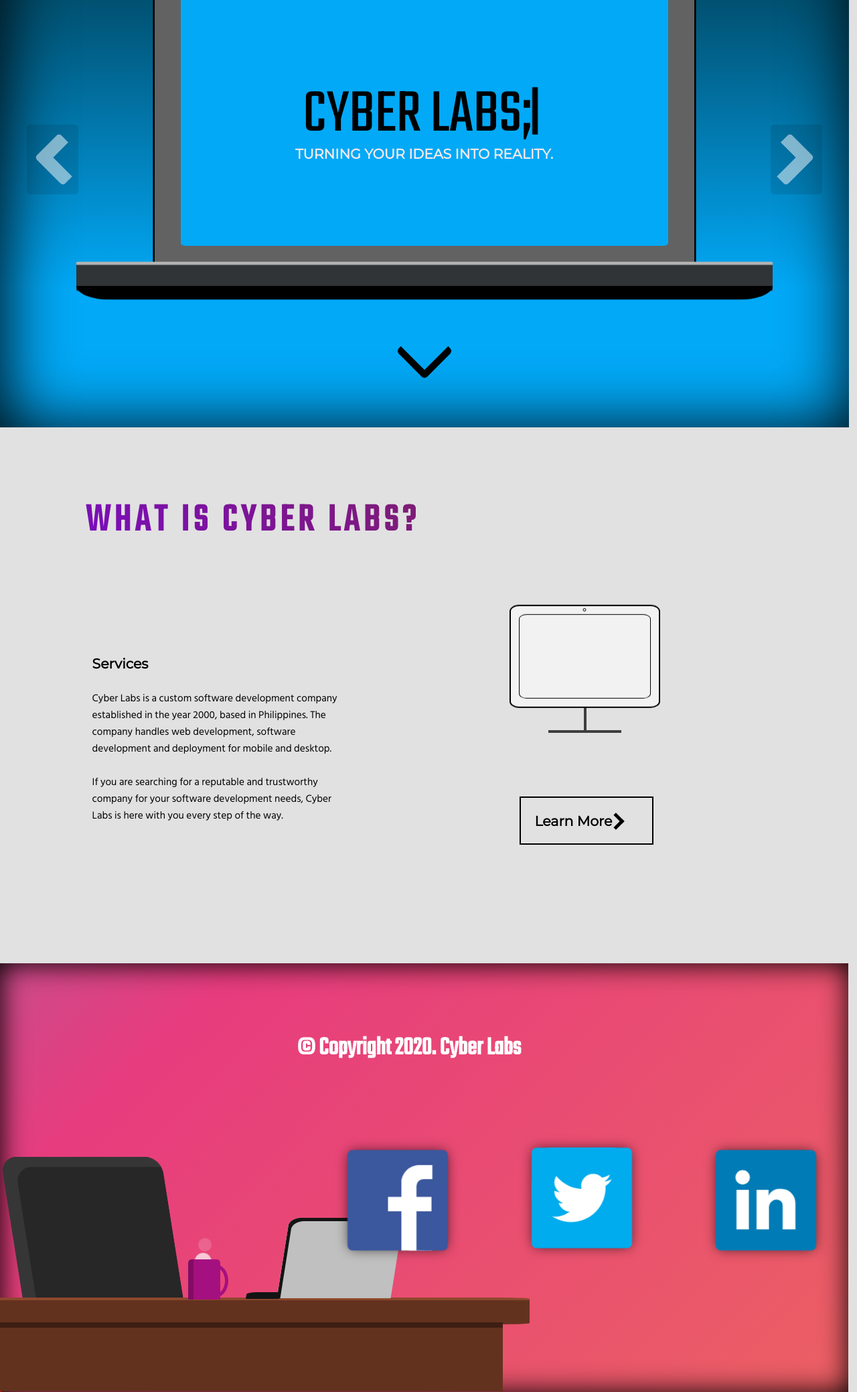
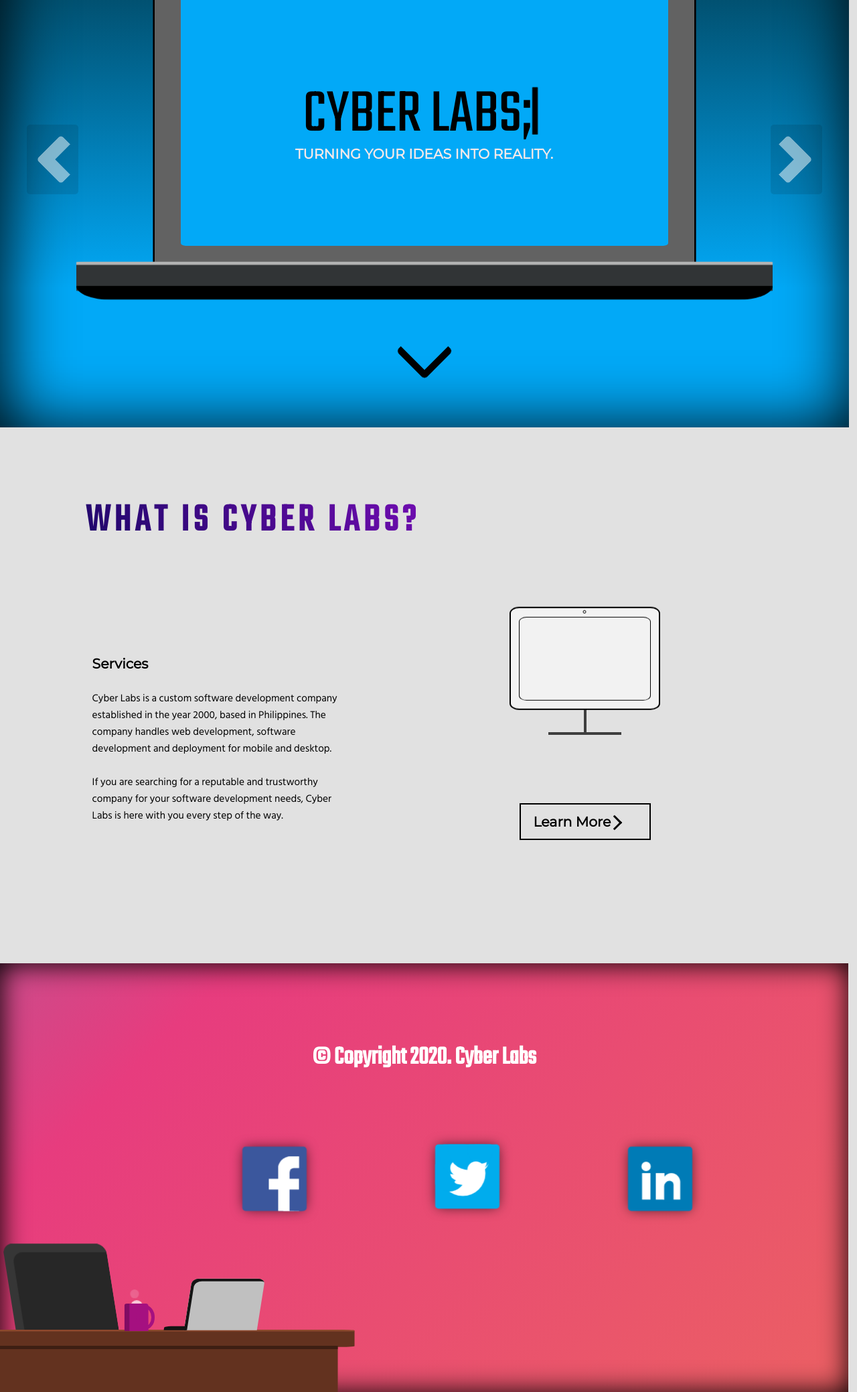
Before and after one commit to ChrisLedesma/Prelim-Proj, a PHP site: page / in a window 1280 px wide. Shown: the part 218-2296 px from the top of the page at 67% size. Run offline with PHP 8.4, Linux system fonts and the light colour scheme.

Commit message:
Add files via upload

```diff
--- a/css/style.css
+++ b/css/style.css
@@ -217,10 +216,11 @@ nav{
     cursor: pointer;
     background-color: rgba(0,0,0,0.1);
     color: white;
+    transition: all .5s ease;
 }
 .arrow-left{
     width: 2.5vw;
-    height: 5vh;
+    height: 2.5vw;
     border-top: 20px solid rgba(255, 255, 255, .5);
     border-left: 20px solid rgba(255, 255, 255,.5);
     transform: rotate(-45deg);
@@ -228,7 +228,7 @@ nav{
 }
 .arrow-right{
     width: 2.5vw;
-    height: 5vh;
+    height: 2.5vw;
     border-top: 20px solid rgba(255, 255, 255, .5);
     border-right: 20px solid rgba(255, 255, 255,.5);
     transform: rotate(45deg);
@@ -323,8 +417,8 @@ nav{
 }
 .content1-button{
     border: 2px solid black;
-    width: 100%;
-    height: 100%;
+    width: 15vw;
+    height: 4vw;
     position:relative;
     display: flex;
     flex-direction: row;
@@ -379,32 +474,29 @@ a{
     transition:all .6s ease;
   }
 .box1:hover .content1-button-arrow{
-    border-top: 5px solid rgba(255, 255, 255, 1);
-    border-right: 5px solid rgba(255, 255, 255,1);
+    border-top: .3vw solid rgba(255, 255, 255, 1);
+    border-right: .3vw solid rgba(255, 255, 255,1);
     transform: translateX(10px)rotate(45deg);
-    transition: .6s all ease;
   }
 .content1-button-arrow{
     width: 1vw;
     height: 1vw;
-    border-top: 5px solid rgba(0, 0, 0, 1);
-    border-right: 5px solid rgba(0, 0, 0,1);
+    border-top: .3vw solid rgba(0, 0, 0, 1);
+    border-right: .3vw solid rgba(0, 0, 0,1);
     transform: rotate(45deg);
     margin-top: .2vw;
     margin-right: 5vw;
+    transition: .6s all ease;
 }
-.content2-image{
-    border:0px solid red;
-    width: 22vw;
-    height: 52vh;
-    background-color: #3a3089;
-}
+
 /*footer*/
 .footer-whole-wrap{
     width: 100%;
     height: 80vh;
     display: flex;
     flex-direction: row;
+    justify-content: center;
+    align-items: center;
     background: linear-gradient(-45deg, #ee7752, #e73c7e, #23a6d5, #23d5ab);
     background-size: 400% 400%;
     box-shadow: inset 1px 1px 40px black;
@@ -416,27 +508,26 @@ a{
     display: flex;
     flex-direction: column;
     justify-content: flex-end;
-    border: 1px solid red;
-    transform: scale(1);
 }
 .footer-wrap{
-    width: 35%;
-    height: 100%;
+    height: 80vh;
     display: flex;
     flex-direction: column;
     justify-content: flex-end;
 }
 .footer-wrap2{
-    width: 65%;
-    height: 100%;
+    width: 100%;
+    height: 80vh;
     display: flex;
     flex-direction: column;
+    align-items: center;
 }
 .footer-header{
     width: 100%;
-    height: 25%;
+    height: 20vh;
     display: flex;
     flex-direction: row;
+    justify-content: center;
     align-items: flex-end;
     font-family: 'Teko', sans-serif;
     line-height: 3vw;
@@ -445,8 +536,8 @@ a{
     color: white;
 }
 .social-icons{
-    width: 100%;
-    height: 70%;
+    height: 40vh;
+    width: 50vw;
     display: flex;
     flex-direction: row;
     align-items: center;
@@ -454,101 +545,101 @@ a{
 }
 .chair{
     position: absolute;
-    width: 240px;
-    height: 250px;
+    width: 12vw;
+    height: 12.5vw;
     border-radius: 10%;
-    transform: skew(9deg, 0deg)translate(35px, -100px);
+    transform: skew(9deg, 0deg)translate(2vw, -4.8vw);
     background: #272727;
-    box-shadow: inset 20px 15px #363636;
+    box-shadow: inset 1vw 1vw #363636;
 }
 .table1{
     position: absolute;
-    width: 820px;
-    height: 36px;
-    border-top: 4px solid #8d482d;
+    width: 43vw;
+    height: 1.8vw;
+    border-top: .25vw solid #8d482d;
     background: #63321f;
     border-radius: 5%;
-    transform: translate(-30px,-100px);
+    transform: translate(-1.6vw,-5.25vw);
 }
 .table2{
     position: absolute;
-    width: 780px;
-    height: 95px;
-    border-top: 8px solid #3d1f13;
+    width: 41vw;
+    height: 5vw;
+    border-top: .4vw solid #3d1f13;
     background: #63321f;
-    transform: translateX(-30px);
+    transform: translateX(-1.6vw);
 }
 .cup{
     position: absolute;
-    width: 40px;
-    height: 60px;
+    width: 2.2vw;
+    height: 3.2vw;
     background: #A51080;
     border-left: 8px solid #810c64;
     border-top-left-radius: 10%;
     border-top-right-radius: 10%;
-    transform: translate(280px,-137px);
+    transform: translate(14.5vw,-7.1vw);
 }
 .cup-handle{
     position: absolute;
-    width: 30px;
-    height: 40px;
+    width: 1.4vw;
+    height: 2vw;
     border: 5px solid #A51080;
     border-radius: 50%;
-    transform: translate(300px,-140px);
+    transform: translate(15.86vw,-7.3vw);
 }
 .laptop-footer{
     position: absolute;
-    width: 170px;
-    height: 120px;
+    width: 8.5vw;
+    height: 6vw;
     border-top-left-radius: 10%;
     border-top-right-radius: 10%;
-    transform: skew(-9deg, 0deg)translate(400px, -139px);
+    transform: skew(-9deg, 0deg)translate(20.8vw, -7.2vw);
     background: #C0C0C0;
-    box-shadow: inset 5px 5px #141414;
+    box-shadow: inset .35vw .3vw #141414;
 }
 .laptop-body-footer{
     position: absolute;
-    width: 50px;
-    height: 10px;
+    width: 2.6vw;
+    height: .5vw;
     border-top-left-radius: 30%;
     background: #141414;
-    transform: skew(-9deg, 0deg)translate(345px, -138px);
+    transform: skew(-9deg, 0deg)translate(18vw, -7.2vw);
 }
 .smoke{
     position: absolute;
-    width: 25px;
-    height: 25px;
+    width: 1.4vw;
+    height: 1.4vw;
     border-radius: 50%;
     background: white;
-    transform: translate(284px,-150px);
+    transform: translate(15.3vw,-7.4vw);
     animation: smoke 3s infinite;
 }
 .smoke2{
     position: absolute;
-    width: 10px;
-    height: 10px;
+    width: .6vw;
+    height: .6vw;
     border-radius: 50%;
     background: white;
-    transform: translate(290px,-150px);
+    transform: translate(15vw,-8vw);
     animation: smoke 3s infinite;
     animation-delay: 1s;
 }
 .smoke3{
     position: absolute;
-    width: 20px;
-    height: 20px;
+    width: 1vw;
+    height: 1vw;
     border-radius: 50%;
     background: white;
-    transform: translate(298px,-150px);
+    transform: translate(14.8vw,-8vw);
     animation: smoke 3s infinite;
     animation-delay: 2s;
 }
 .logo-facebook-large {
+    position: absolute;
     cursor: pointer;
     background-color: #3b579d;
-    width: 300px;
-    height: 300px;
-    position: relative;
+    width: 15vw;
+    height: 15vw;
     overflow: hidden;
     border-radius: 5%;
     box-shadow: 0px 0px 38px -6px rgba(0,0,0,0.75);
@@ -563,34 +654,34 @@ a{
     background-color: #3b579d;
 }
 .logo-facebook-large .longpiece {
-    height: 260px;
-    border: 47px #ffffff solid;
-    border-radius: 55px 0 0 0;
-    left: 160px;
-    top: 45px;
+    height: 20vw;
+    border: 2.5vw #ffffff solid;
+    border-radius: 3vw 0 0 0;
+    left: 8.3vw;
+    top: 2.3vw;
 }
 .logo-facebook-large .longpiece-none {
-    width: 55px;
-    height: 230px;
-    border-radius: 21px 0 0 0;
-    left: 206px;
-    top: 87px;
+    width: 3vw;
+    height: 11vw;
+    border-radius: 1vw 0 0 0;
+    left: 11vw;
+    top: 5vw;
 }
 .logo-facebook-large .shortpiece {
-    width: 130px;
-    height: 43px;
-    left: 121px;
-    top: 140px;
+    width: 7vw;
+    height: 2.5vw;
+    left: 6.2vw;
+    top: 7.5vw;
 }
 .logo-twitter-large {
+    position: absolute;
     cursor: pointer;
-    position: absolute;
     background-color: #00aced;
-    width: 300px;
-    height: 300px;
+    width: 15vw;
+    height: 15vw;
     overflow: hidden;
     border-radius: 5%;
-    transform:scale(.5)translateX(550px);
+    transform:scale(.5);
     box-shadow: 0px 0px 38px -6px rgba(0,0,0,0.75);
     animation: float2 2s infinite;
 }
@@ -603,92 +694,92 @@ a{
     background-color: #00aced;
 }
 .logo-twitter-large .body {
-    top: 16px;
-    left: 15px;
-    width: 206px;
-    height: 206px;
+    top: 1.5vw;
+    left: 1.2vw;
+    width: 10.5vw;
+    height: 10.5vw;
 }
 .logo-twitter-large .body-none {
-    top: 56px;
-    left: -6px;
-    width: 150px;
-    height: 150px;
+    top: 3vw;
+    left: -.8vw;
+    width: 8vw;
+    height: 8vw;
 }
 .logo-twitter-large .wing-top {
-    top: 65px;
-    left: 68px;
-    width: 88px;
-    height: 77px;
+    top: 3.5vw;
+    left: 3.5vw;
+    width: 4.5vw;
+    height: 4vw;
 }
 .logo-twitter-large .wing-top-none {
-    top: -77px;
-    left: 53px;
-    width: 200px;
-    height: 200px;
+    top: -4vw;
+    left: 3vw;
+    width: 10vw;
+    height: 10vw;
 }
 .logo-twitter-large .wing-middle {
-    top: 95px;
-    left: 68px;
-    width: 88px;
-    height: 73px;
+    top: 5vw;
+    left: 3.5vw;
+    width: 4.5vw;
+    height: 3.5vw;
 }
 .logo-twitter-large .wing-middle-none {
-    top: -25px;
-    left: 20px;
-    width: 160px;
-    height: 160px;
+    top: -1.5vw;
+    left: 1vw;
+    width: 7vw;
+    height: 8.5vw;
 }
 .logo-twitter-large .wing-bottom {
-    top: 121px;
-    left: 80px;
-    width: 70px;
-    height: 70px;
+    top: 8vw;
+    left: 4.5vw;
+    width: 6vw;
+    height: 1.5vw;
 }
 .logo-twitter-large .wing-bottom-none {
-    top: 106px;
-    left: 58px;
-    width: 60px;
-    height: 60px;
+    top: 8vw;
+    left: 40vw;
+    width: 7vw;
+    height: 7vw;
 }
 .logo-twitter-large .beak-bottom {
-    width: 100px;
-    height: 100px;
-    left: 145px;
-    top: 21px;
+    width: 5vw;
+    height: 5.5vw;
+    left: 7.5vw;
+    top: 1vw;
 }
 .logo-twitter-large .beak-bottom-none {
-    width: 115px;
-    height: 115px;
-    left: 155px;
-    top: -14px;
+    width: 5vw;
+    height: 6.2vw;
+    left: 8vw;
+    top: -.5vw;
 }
 .logo-twitter-large .beak-top {
-    width: 65px;
-    height: 65px;
-    left: 170px;
-    top: 39px;
+    width: 3vw;
+    height: 4vw;
+    left: 9vw;
+    top: 2vw;
 }
 .logo-twitter-large .beak-top-none {
-    width: 115px;
-    height: 115px;
-    left: 144px;
-    top: -25px;
+    width: 6vw;
+    height: 6vw;
+    left: 7.5vw;
+    top: -1.5vw;
 }
 .logo-twitter-large .head {
-    width: 72px;
-    height: 72px;
-    left: 148px;
-    top: 78px;
+    width: 4vw;
+    height: 4vw;
+    left: 7.5vw;
+    top: 4vw;
 }
 .logo-linkedin-large {
+    position: absolute;
     cursor: pointer;
     background-color: #007bb6;
-    width: 300px;
-    height: 300px;
-    position: absolute;
+    width: 15vw;
+    height: 15vw;
     overflow: hidden;
     border-radius: 5%;
-    transform:scale(.5)translateX(1100px);
+    transform:scale(.5);
     box-shadow: 0px 0px 38px -6px rgba(0,0,0,0.75);
     animation: float 2s infinite;
 }
@@ -701,43 +792,43 @@ a{
 }
 .logo-linkedin-large .i-dot {
     border-radius: 100%;
-    width: 43px;
-    height: 43px;
-    left: 59px;
-    top: 60px;
+    width: 2.2vw;
+    height: 2.2vw;
+    left: 3.1vw;
+    top: 3.5vw;
 }
 .logo-linkedin-large .i-body {
-    width: 37px;
-    height: 118px;
-    left: 62px;
-    top: 119px;
+    width: 2vw;
+    height: 6.2vw;
+    left: 3.25vw;
+    top: 6.15vw;
 }
 .logo-linkedin-large .n-body {
-    width: 36px;
-    height: 118px;
-    left: 122px;
-    top: 119px;
+    width: 2vw;
+    height: 6.2vw;
+    left: 6.5vw;
+    top: 6.15vw;
 }
 .logo-linkedin-large .n-curve {
-    border-radius: 36px 42px 0 0;
-    width: 84px;
-    height: 121px;
-    left: 154px;
-    top: 116px;
+    border-radius: 2vw 2.2vw 0 0;
+    width: 4vw;
+    height: 6.2vw;
+    left: 8.2vw;
+    top: 6.15vw;
 }
 .logo-linkedin-large .n-curve-none {
-    border-radius: 31px 23px 0 0;
-    width: 41px;
-    height: 95px;
-    left: 159px;
-    top: 148px;
+    border-radius: 2vw 1.4vw 0 0;
+    width: 2.2vw;
+    height: 5vw;
+    left: 8.4vw;
+    top: 8vw;
 }
 @keyframes smoke{
     65%{
-        transform: translate(295px,-210px);
+        transform: translate(15.2vw,-11vw);
     }
     100%{
-        transform: translate(295px,-210px);
+        transform: translate(15.2vw,-11vw);
         background: transparent;
     }
 }
@@ -1176,7 +1267,7 @@ a{
     width: 9px;
     height: 9px;
     border-radius: 50%;
-    transform:translateY(110px);
+    transform:translateY(115px);
 }
 .anim-circle2{
     z-index: -1;
```
Also changed, not shown: other parts of css/style.css (+105 -11 lines), index.html (added, +216 -0 lines).
